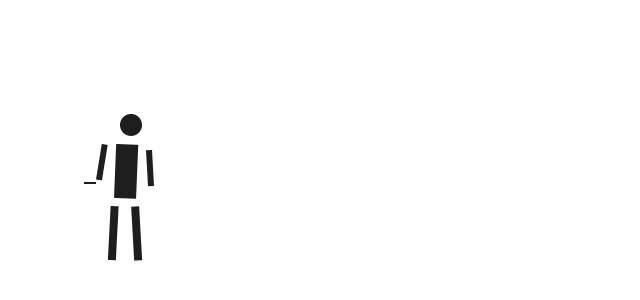
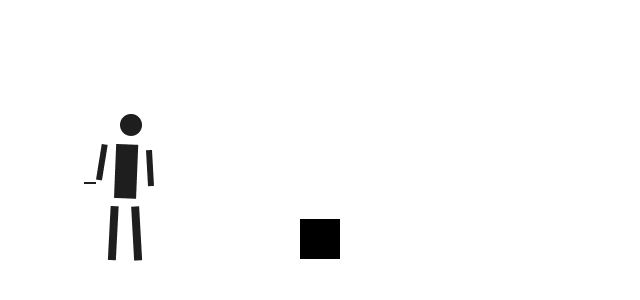
Before and after one commit to Roshitu/sprite-animation-smooking, a plain HTML site: page index.html in a window 1280 px wide. Shown: the part 56-356 px from the top of the page, without its empty margins (0-640 px from the left). Drawn offline with Linux system fonts and the light colour scheme.

Commit message:
add chair

```diff
--- a/index.html
+++ b/index.html
@@ -6,6 +6,7 @@
     <link rel="stylesheet" href="css/master.css" />
   </head>
   <body>
+    <div class="chiar"></div>
     <div class="wrapper">
       <div class="smoke"></div>
     </div>
```
